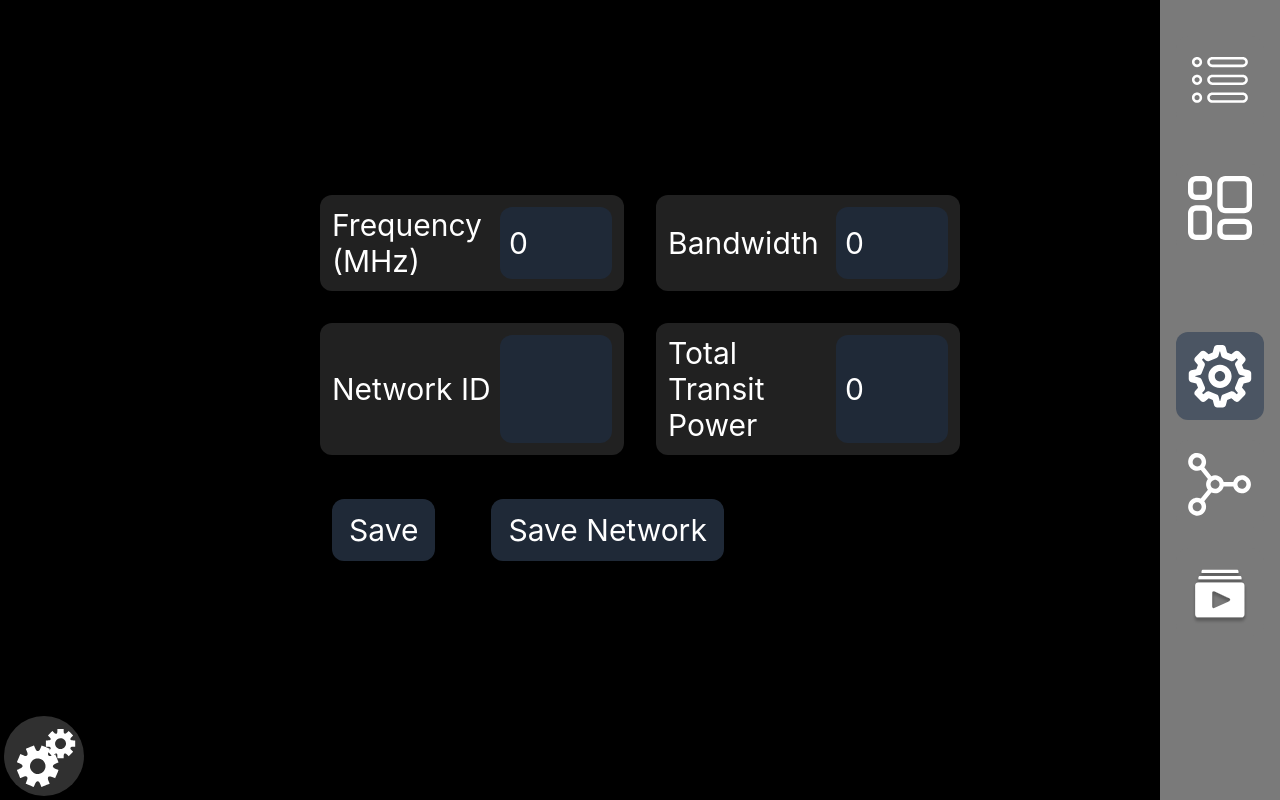
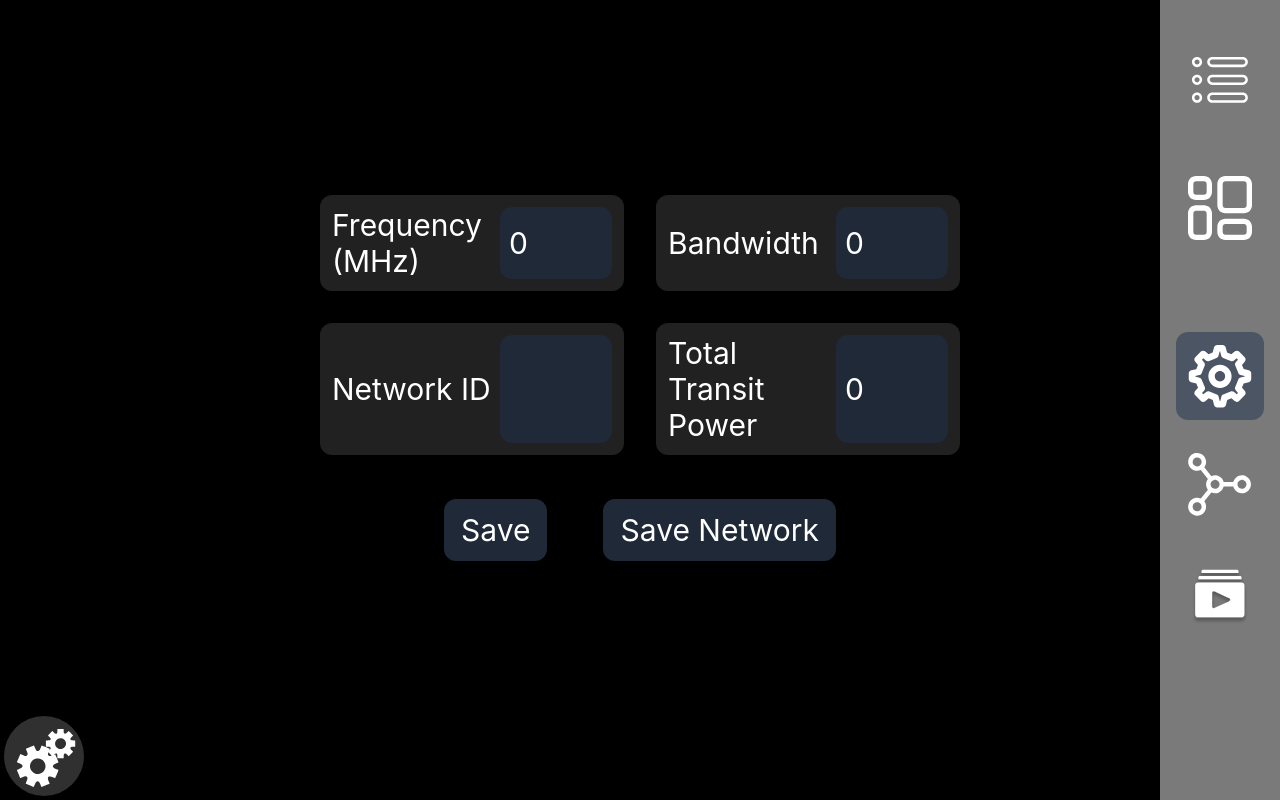
Before and after one commit to RoyKonzizky/SilvusInstallerFork, a React (Vite) app: page / in a window 1280 px wide. Built offline with nearby package versions, Linux system fonts and the light colour scheme.

Commit message:
update the settings

```diff
--- a/package.json
+++ b/package.json
@@ -14,6 +14,7 @@
     "@headlessui/react": "^1.7.18",
     "@reduxjs/toolkit": "^2.2.2",
     "@vitejs/plugin-react-refresh": "^1.3.6",
+    "axios": "^1.6.8",
     "net": "^1.0.2",
     "node-onvif": "^0.1.7",
     "node-onvif-ts": "^0.1.7",
--- a/src/components/Pages/Settings/Settings.tsx
+++ b/src/components/Pages/Settings/Settings.tsx
@@ -41,7 +41,7 @@ export function Settings(props: ISettingsProps) {
     return (
         <div className={`${!props.isSmaller && "h-screen"} flex flex-col justify-center items-center gap-y-8`}>
             {settingInputs.map((inputs, index) => (
-                <div key={index} className="flex gap-x-8 w-[50%]">
+                <div key={index} className="flex justify-center gap-x-8 w-[50%]">
                     {inputs.map((input, idx) => (
                         <SettingInput
                             key={idx} type={input.type} label={input.label}
```
Also changed, not shown: 1 other file (tests, documents, lock files or other folders).
